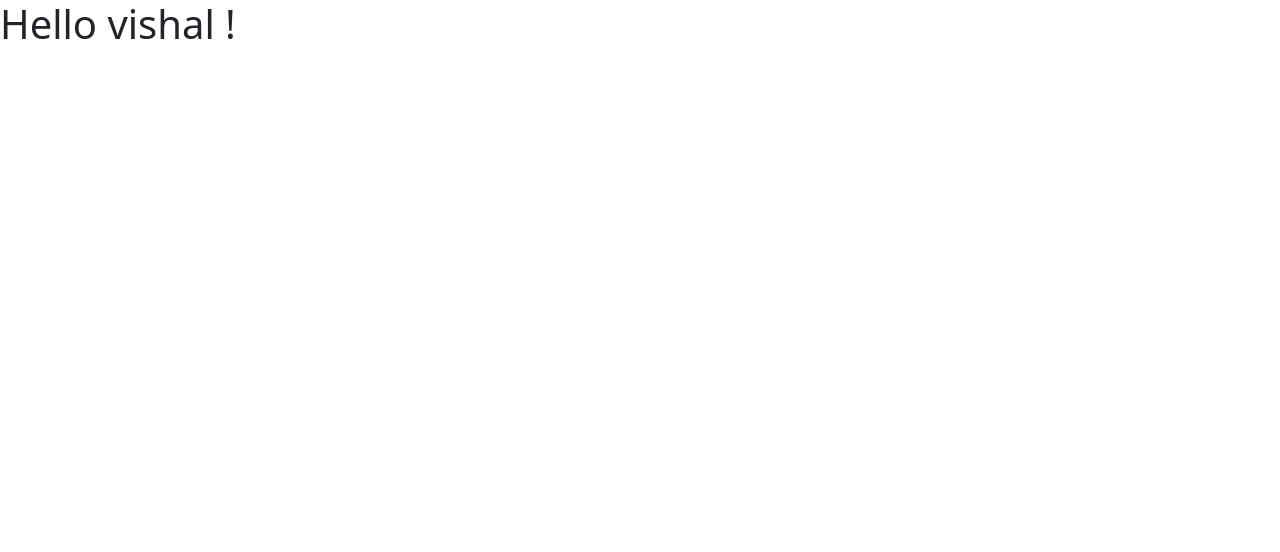
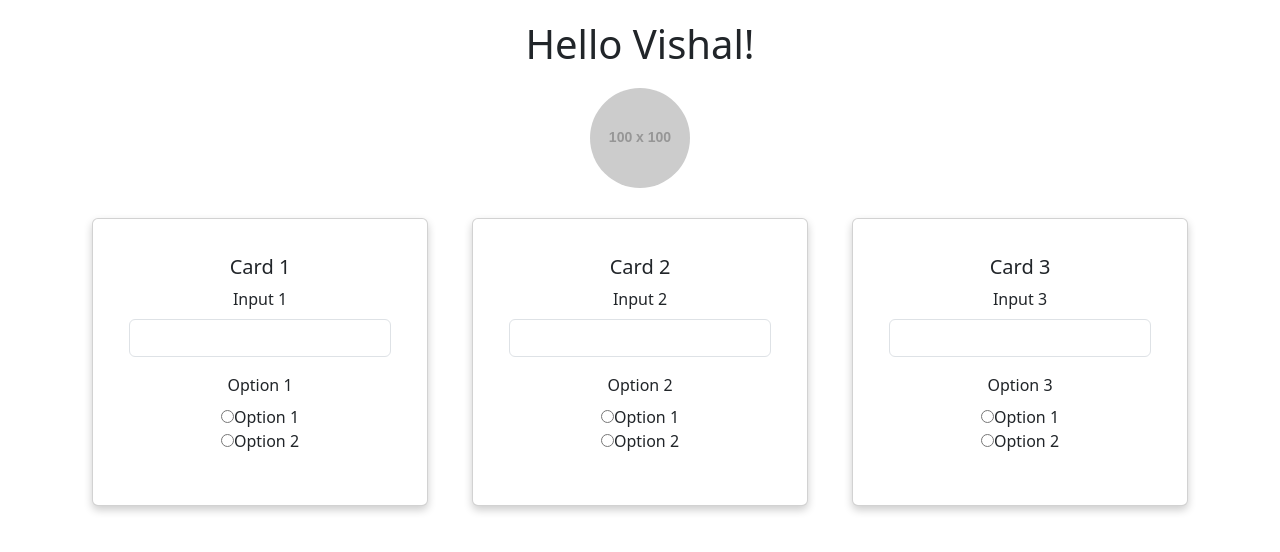
Before and after one commit to Vishal2970/Personal-Finance-Manager, a React (Create React App) app: page /home in a window 1280 px wide. Shown: the top 552 px of the page. Built offline with nearby package versions, Linux system fonts and the light colour scheme.

Commit message:
Added registered

```diff
--- a/package.json
+++ b/package.json
@@ -6,6 +6,8 @@
     "@testing-library/jest-dom": "^5.17.0",
     "@testing-library/react": "^13.4.0",
     "@testing-library/user-event": "^13.5.0",
+    "bootstrap": "^5.3.3",
+    "firebase": "^10.12.4",
     "react": "^18.3.1",
     "react-dom": "^18.3.1",
     "react-router-dom": "^6.25.1",
--- a/src/App.js
+++ b/src/App.js
@@ -1,4 +1,5 @@
 import React from "react";
+import 'bootstrap/dist/css/bootstrap.min.css';
 import { Route, Routes } from "react-router-dom";
 import Login from "./Pages/Login";
 import Home from "./Pages/Home";
--- a/src/Pages/Home.jsx
+++ b/src/Pages/Home.jsx
@@ -1,11 +1,94 @@
-import React from 'react'
+import React from 'react';
 
 const Home = () => {
   return (
-    <div>
-      <h1>Hello vishal !</h1>
+    <div style={{ textAlign: 'center', padding: '20px' }}>
+      <h1>Hello Vishal!</h1>
+      <div style={{ margin: '20px auto', width: '100px', height: '100px', borderRadius: '50%', overflow: 'hidden' }}>
+        <img
+          src="https://via.placeholder.com/100" // Replace with actual profile picture URL
+          alt="Profile"
+          style={{ width: '100%', height: 'auto' }}
+        />
+      </div>
+      <div className="container">
+        <div className="row">
+          <div className="col-md-4">
+            <div className="card" style={{ padding: '20px', margin: '10px', boxShadow: '0 4px 8px 0 rgba(0, 0, 0, 0.2)' }}>
+              <div className="card-body">
+                <h5 className="card-title">Card 1</h5>
+                <form>
+                  <div className="mb-3">
+                    <label htmlFor="input1" className="form-label">Input 1</label>
+                    <input type="text" className="form-control" id="input1" />
+                  </div>
+                  <div className="mb-3">
+                    <label htmlFor="radio1" className="form-label">Option 1</label>
+                    <div>
+                      <input type="radio" id="radio1" name="radio1" value="option1" />
+                      <label htmlFor="radio1"> Option 1</label>
+                    </div>
+                    <div>
+                      <input type="radio" id="radio2" name="radio1" value="option2" />
+                      <label htmlFor="radio2"> Option 2</label>
+                    </div>
+                  </div>
+                </form>
+              </div>
+            </div>
+          </div>
+          <div className="col-md-4">
+            <div className="card" style={{ padding: '20px', margin: '10px', boxShadow: '0 4px 8px 0 rgba(0, 0, 0, 0.2)' }}>
+              <div className="card-body">
+                <h5 className="card-title">Card 2</h5>
+                <form>
+                  <div className="mb-3">
+                    <label htmlFor="input2" className="form-label">Input 2</label>
+                    <input type="text" className="form-control" id="input2" />
+                  </div>
+                  <div className="mb-3">
+                    <label htmlFor="radio3" className="form-label">Option 2</label>
+                    <div>
+                      <input type="radio" id="radio3" name="radio2" value="option1" />
+                      <label htmlFor="radio3"> Option 1</label>
+                    </div>
+                    <div>
+                      <input type="radio" id="radio4" name="radio2" value="option2" />
+                      <label htmlFor="radio4"> Option 2</label>
+                    </div>
+                  </div>
+                </form>
+              </div>
+            </div>
+          </div>
+          <div className="col-md-4">
+            <div className="card" style={{ padding: '20px', margin: '10px', boxShadow: '0 4px 8px 0 rgba(0, 0, 0, 0.2)' }}>
+              <div className="card-body">
+                <h5 className="card-title">Card 3</h5>
+                <form>
+                  <div className="mb-3">
+                    <label htmlFor="input3" className="form-label">Input 3</label>
+                    <input type="text" className="form-control" id="input3" />
+                  </div>
+                  <div className="mb-3">
+                    <label htmlFor="radio5" className="form-label">Option 3</label>
+                    <div>
+                      <input type="radio" id="radio5" name="radio3" value="option1" />
+                      <label htmlFor="radio5"> Option 1</label>
+                    </div>
+                    <div>
+                      <input type="radio" id="radio6" name="radio3" value="option2" />
+                      <label htmlFor="radio6"> Option 2</label>
+                    </div>
+                  </div>
+                </form>
+              </div>
+            </div>
+          </div>
+        </div>
+      </div>
     </div>
-  )
-}
+  );
+};
 
-export default Home
+export default Home;
--- a/src/Pages/Login.jsx
+++ b/src/Pages/Login.jsx
@@ -11,8 +11,8 @@ const Login = () => {
   const navigate = useNavigate();
   const handleSubmit = (e) => {
     e.preventDefault();
-    alert("Login successfull")
-    navigate("/home")
+    alert("Login successfull");
+    navigate("/home");
   };
 
   const handleChange = (e) => {
--- a/src/Pages/Register.jsx
+++ b/src/Pages/Register.jsx
@@ -1,8 +1,17 @@
 import React, { useState } from "react";
 import { Link } from "react-router-dom";
+import { getAuth, createUserWithEmailAndPassword } from "firebase/auth";
+// for db
+//import { getDatabase, ref, set } from "firebase/database";
 import { useNavigate } from "react-router-dom";
+import app from "../firebase";
 
 const Register = () => {
+  // for db
+  //  const db = getDatabase(app);
+
+  const auth = getAuth(app);
+
   const [register, setRegister] = useState({
     name: "",
     email: "",
@@ -12,6 +21,18 @@ const Register = () => {
   const navigate = useNavigate();
   const handleSubmit = (e) => {
     e.preventDefault();
+
+    // for db
+    // set(ref(db, "users/" + userId), {
+    //   name: register.name,
+    //   email: register.email,
+    //   phone: register.phone,
+    //   password: register.password,
+    // });
+    const response=createUserWithEmailAndPassword(auth, register.email, register.password)
+      .then((value)=>console.log(value.user.getIdToken));
+
+      console.log(response.finally);
     alert("Register successfull");
     navigate("/");
   };
--- /dev/null
+++ b/src/firebase.js
@@ -0,0 +1,14 @@
+import { initializeApp } from "firebase/app";
+
+const firebaseConfig = {
+  apiKey: "AIzaSyB-76cHF_dqax3aXTiF0g7D3JEjZAqgnOw",
+  authDomain: "personal-finance-manager-37b0e.firebaseapp.com",
+  projectId: "personal-finance-manager-37b0e",
+  storageBucket: "personal-finance-manager-37b0e.appspot.com",
+  messagingSenderId: "842405940658",
+  appId: "1:842405940658:web:e2257a5a63ea4a815368ab",
+  databaseURL:
+    "https://personal-finance-manager-37b0e-default-rtdb.firebaseio.com/",
+};
+const app = initializeApp(firebaseConfig);
+export default app;
```
Also changed, not shown: 1 other file (tests, documents, lock files or other folders).
